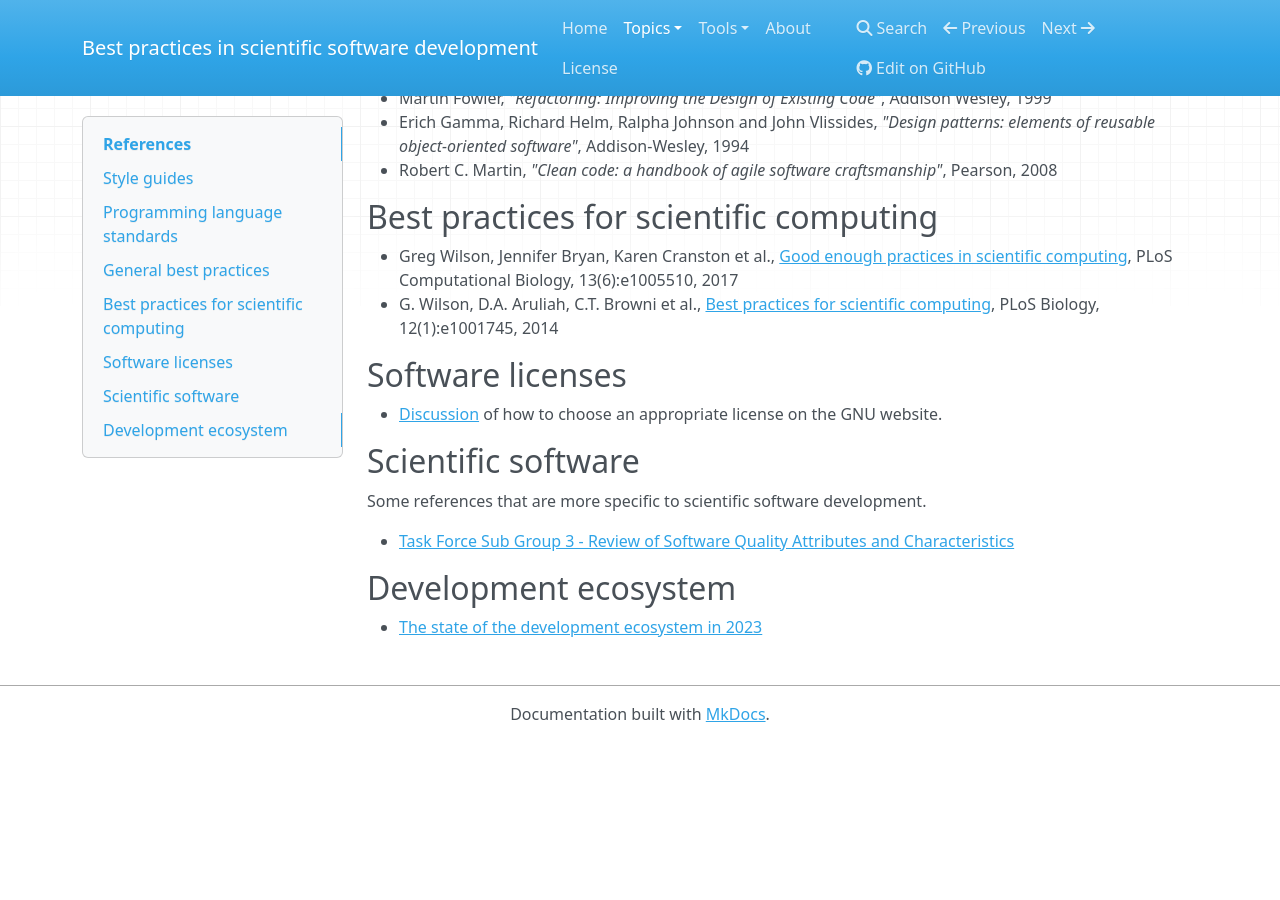
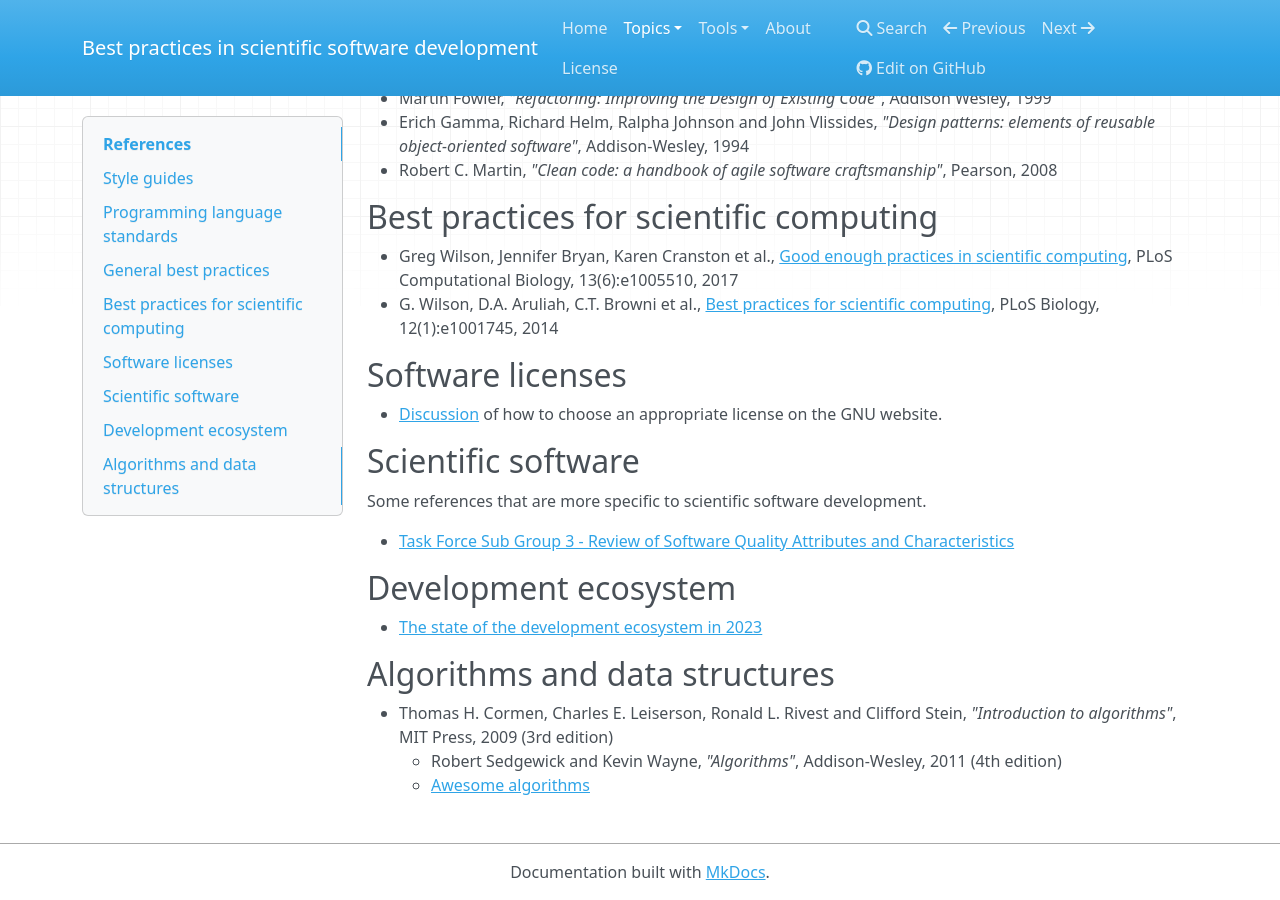
Before and after one commit to gjbex/Best-practices-for-scientific-computing, an MkDocs documentation site: the page built from docs/references.md, in a window 1280 px wide and 900 px high, scrolled down 964 px. Built offline with MkDocs 1.6.1, drawn with Linux system fonts in a browser that asks for light colours; nearby versions of some CDN libraries; before the commit the page ends 1706 px from its top, so only the background shows below that.

Commit message:
Add references to algorithms books

```diff
--- a/docs/references.md
+++ b/docs/references.md
@@ -81,3 +81,12 @@ Some references that are more specific to scientific software development.
 ## Development ecosystem
 
   * [The state of the development ecosystem in 2023](https://www.jetbrains.com/lp/devecosystem-2023/)
+
+
+## Algorithms and data structures
+
+  * Thomas H. Cormen, Charles E. Leiserson, Ronald L. Rivest and Clifford Stein,
+    *"Introduction to algorithms"*, MIT Press, 2009 (3rd edition)
+    * Robert Sedgewick and Kevin Wayne, *"Algorithms"*, Addison-Wesley, 2011 (4th
+        edition)
+    * [Awesome algorithms](https://github.com/tayllan/awesome-algorithms)
```
